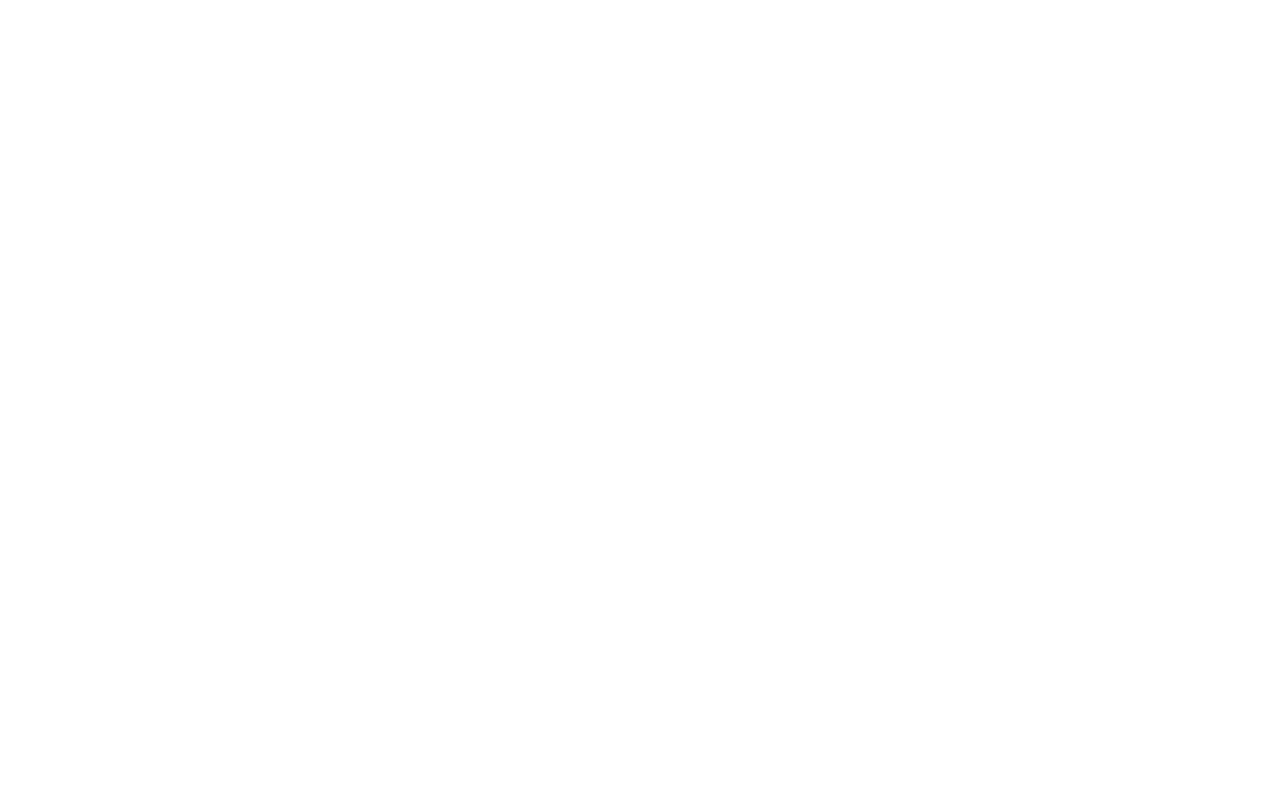
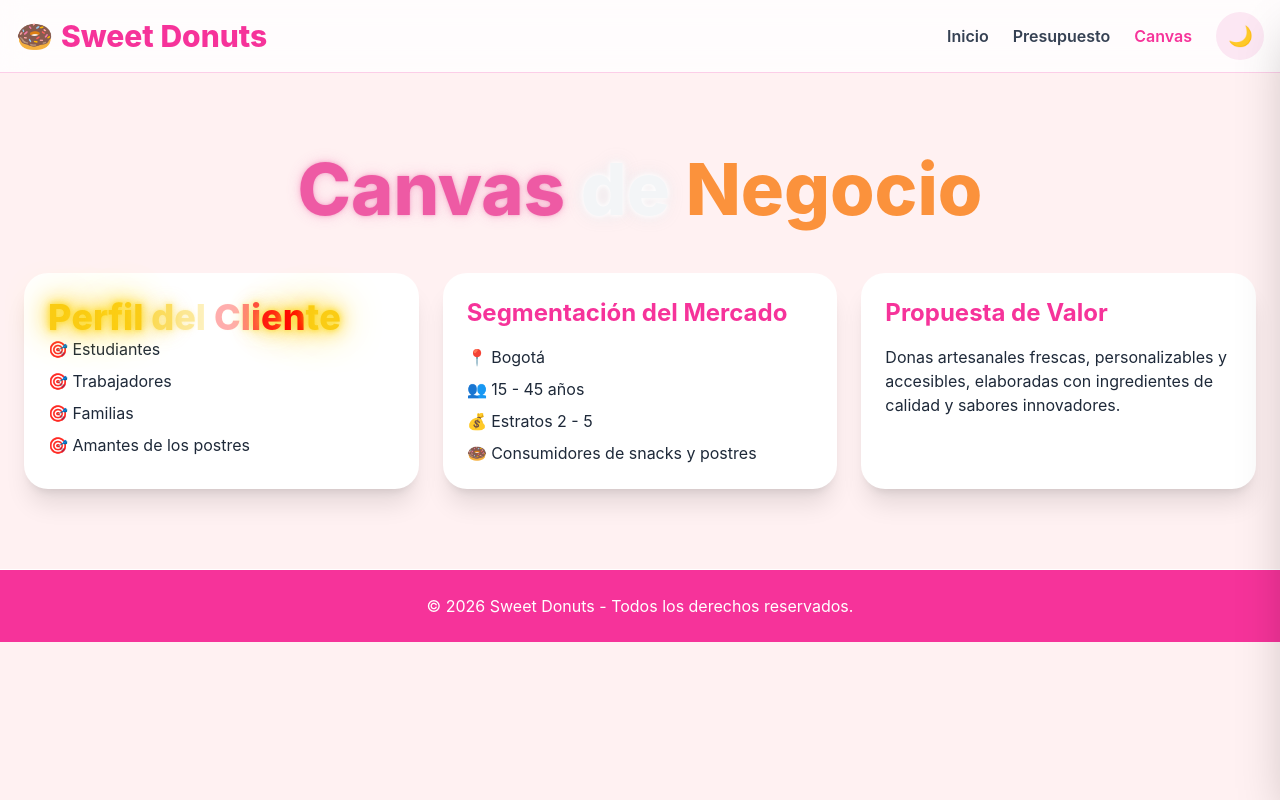
Before and after one commit to SergioGodPlay/SweetDonuts, a React (Vite) app: page /canvas in a window 1280 px wide. Before the commit this address had no page. Built offline with nearby package versions, Linux system fonts and the light colour scheme.

Commit message:
agregada pagina para el canvas

```diff
--- a/src/App.tsx
+++ b/src/App.tsx
@@ -3,6 +3,7 @@
 import MainLayout from "./layouts/MainLayout";
 import { Home } from "./pages/Home";
 import { Presupuesto } from "./pages/Presupuesto";
+import { Canvas } from "./pages/Canvas";
 
 function App() {
 
@@ -13,6 +14,7 @@
         <Route element={<MainLayout />}>
           <Route path="/" element={<Home />} />
           <Route path="/presupuesto" element={<Presupuesto />} />
+          <Route path="/canvas" element={<Canvas />} />
         </Route>
       </Routes>
     </BrowserRouter>
--- a/src/components/NavBar.tsx
+++ b/src/components/NavBar.tsx
@@ -78,6 +78,10 @@
 
             <NavLink to="/presupuesto" className={navLinkClass}>
               Presupuesto
+            </NavLink>
+
+            <NavLink to="/canvas" className={navLinkClass}>
+              Canvas
             </NavLink>
 
             <button
@@ -208,7 +212,13 @@
             Presupuesto
           </NavLink>
 
-          {/* Agrega aquí futuros enlaces */}
+          <NavLink
+            to="/canvas"
+            onClick={() => setMenuOpen(false)}
+            className={navLinkClass}
+          >
+            Canvas
+          </NavLink>
 
           {/*
           <NavLink
--- a/src/index.css
+++ b/src/index.css
@@ -89,6 +89,22 @@
   }
 }
 
+@keyframes deGlow {
+  0%,
+  100% {
+    color: #d4d4d8;
+    text-shadow: none;
+  }
+
+  50% {
+    color: #f8fafc;
+    text-shadow:
+      0 0 5px #ffffff,
+      0 0 10px #ffffff,
+      0 0 20px #e5e7eb;
+  }
+}
+
 @keyframes donutsGlow {
   0%, 40%, 100% {
     color: #fb923c;
@@ -107,6 +123,10 @@
 
 .sweet-neon {
   animation: sweetGlow 4s infinite ease-in-out;
+}
+
+.de-neon {
+  animation: deGlow 4s infinite ease-in-out;
 }
 
 .donuts-neon {
@@ -163,6 +183,47 @@
   }
 }
 
+:root {
+  --perfil-color: #facc15;
+  --perfil-glow-1: #fde047;
+  --perfil-glow-2: #facc15;
+}
+
+.dark {
+  --perfil-color: #f472b6;
+  --perfil-glow-1: #f9a8d4;
+  --perfil-glow-2: #f472b6;
+}
+
+.perfil-neon-letter {
+  display: inline-block;
+  animation: perfilGlow 4s infinite ease-in-out;
+}
+
+@keyframes perfilGlow {
+  0% {
+    opacity: 0.25;
+    color: var(--perfil-color);
+    text-shadow: none;
+  }
+
+  20%,
+  80% {
+    opacity: 1;
+    color: var(--perfil-color);
+    text-shadow:
+      0 0 5px var(--perfil-glow-1),
+      0 0 10px var(--perfil-glow-1),
+      0 0 20px var(--perfil-glow-2),
+      0 0 40px var(--perfil-glow-2);
+  }
+
+  100% {
+    opacity: 0.25;
+    text-shadow: none;
+  }
+}
+
 .neon-title {
   animation: neonPink 2s ease-in-out infinite;
 }
@@ -170,3 +231,41 @@
 .dark .neon-title {
   animation: neonPinkDark 2s ease-in-out infinite;
 }
+
+:root {
+  --presupuesto-color: #facc15;
+  --presupuesto-glow1: #fde047;
+  --presupuesto-glow2: #eab308;
+}
+
+.dark {
+  --presupuesto-color: #f472b6;
+  --presupuesto-glow1: #f9a8d4;
+  --presupuesto-glow2: #ec4899;
+}
+
+.presupuesto-neon {
+  color: var(--presupuesto-color);
+  animation: presupuestoGlow 2s infinite ease-in-out;
+}
+
+@keyframes presupuestoGlow {
+  0%,
+  20% {
+    text-shadow: none;
+  }
+
+  30%,
+  80% {
+    text-shadow:
+      0 0 5px var(--presupuesto-glow1),
+      0 0 10px var(--presupuesto-glow1),
+      0 0 20px var(--presupuesto-glow2),
+      0 0 40px var(--presupuesto-glow2),
+      0 0 80px var(--presupuesto-glow2);
+  }
+
+  100% {
+    text-shadow: none;
+  }
+}
--- /dev/null
+++ b/src/pages/Canvas.tsx
@@ -0,0 +1,76 @@
+export const Canvas = () => {
+  const titulo = "Perfil del Cliente";
+
+  return (
+    <section className="px-6 py-20">
+      <div className="max-w-7xl mx-auto">
+        <h1
+          className="
+    text-center
+    text-5xl
+    md:text-7xl
+    font-extrabold
+    mb-12
+    select-none
+  "
+        >
+          <span className="sweet-neon">Canvas</span>{" "}
+          <span className="de-neon">de</span>{" "}
+          <span className="donuts-neon">Negocio</span>
+        </h1>
+
+        <div className="grid md:grid-cols-3 gap-6">
+          {/* Perfil del Cliente */}
+          <div className="bg-white dark:bg-gray-900 p-6 rounded-3xl shadow-xl">
+            <h2 className="text-4xl font-extrabold">
+              {titulo.split("").map((char, i) => (
+                <span
+                  key={i}
+                  className="perfil-neon-letter"
+                  style={{
+                    animationDelay: `${i * 0.15}s`,
+                  }}
+                >
+                  {char === " " ? "\u00A0" : char}
+                </span>
+              ))}
+            </h2>
+
+            <ul className="space-y-2">
+              <li>🎯 Estudiantes</li>
+              <li>🎯 Trabajadores</li>
+              <li>🎯 Familias</li>
+              <li>🎯 Amantes de los postres</li>
+            </ul>
+          </div>
+
+          {/* Segmentación */}
+          <div className="bg-white dark:bg-gray-900 p-6 rounded-3xl shadow-xl">
+            <h2 className="text-2xl font-bold text-pink-500 mb-4">
+              Segmentación del Mercado
+            </h2>
+
+            <ul className="space-y-2">
+              <li>📍 Bogotá</li>
+              <li>👥 15 - 45 años</li>
+              <li>💰 Estratos 2 - 5</li>
+              <li>🍩 Consumidores de snacks y postres</li>
+            </ul>
+          </div>
+
+          {/* Propuesta de Valor */}
+          <div className="bg-white dark:bg-gray-900 p-6 rounded-3xl shadow-xl">
+            <h2 className="text-2xl font-bold text-pink-500 mb-4">
+              Propuesta de Valor
+            </h2>
+
+            <p>
+              Donas artesanales frescas, personalizables y accesibles,
+              elaboradas con ingredientes de calidad y sabores innovadores.
+            </p>
+          </div>
+        </div>
+      </div>
+    </section>
+  );
+};
--- a/src/pages/Presupuesto.tsx
+++ b/src/pages/Presupuesto.tsx
@@ -77,12 +77,19 @@
 
   const utilidad = totalVentas - totalVariables - totalFijos;
 
-  const totalGeneral = totalVentas + totalVariables + totalFijos + utilidad;
-
   return (
     <section className="px-6 py-20">
       <div className="max-w-7xl mx-auto">
-        <h1 className="text-5xl font-bold text-center mb-10">
+        <h1
+          className="
+    presupuesto-neon
+    text-4xl
+    md:text-5xl
+    font-bold
+    text-center
+    mb-10
+  "
+        >
           Presupuesto Sweet Donuts
         </h1>
 
@@ -244,7 +251,9 @@
                 <td colSpan={4} className="p-4">
                   Total Costos Variables
                 </td>
-                <td className="p-4 text-center">{formatoCOP(totalVariables)}</td>
+                <td className="p-4 text-center">
+                  {formatoCOP(totalVariables)}
+                </td>
               </tr>
 
               <tr className="bg-pink-100 dark:bg-gray-800 font-bold">
@@ -274,12 +283,6 @@
                 </td>
               </tr>
 
-              <tr className="bg-pink-500 text-white text-xl font-bold">
-                <td colSpan={4} className="p-4">
-                  TOTAL GENERAL
-                </td>
-                <td className="p-4">{formatoCOP(totalGeneral)}</td>
-              </tr>
             </tfoot>
           </table>
         </div>
```
